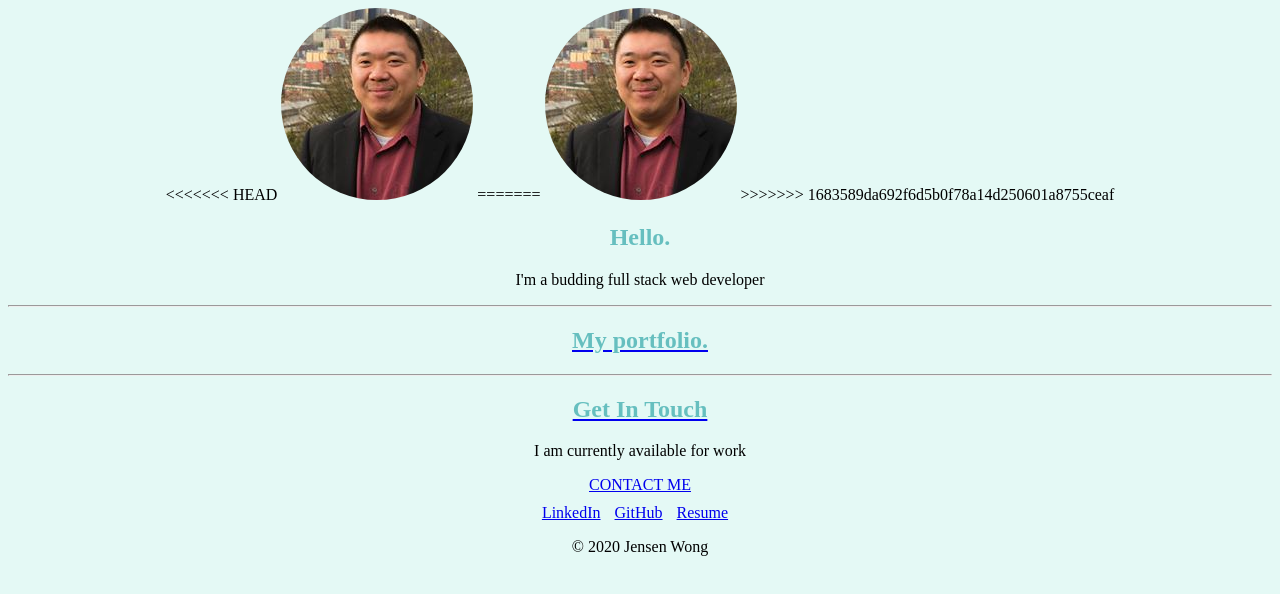
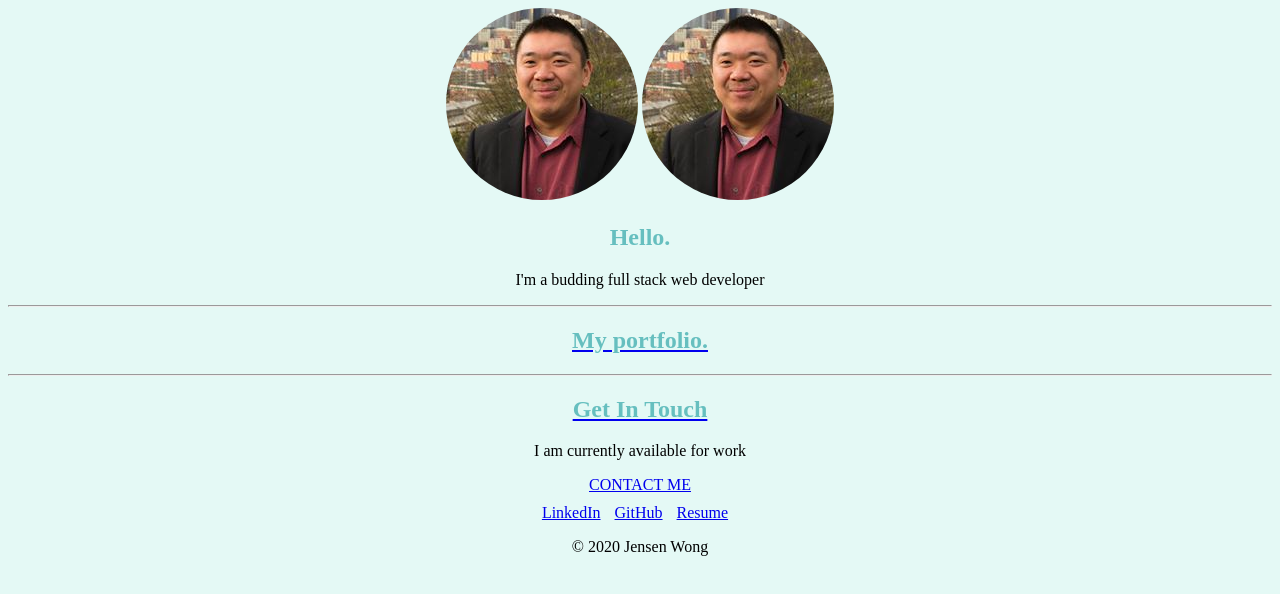
Before and after one commit to jensenwong1/Bootstrap-Portfolio, a plain HTML site: page index.html in a window 1280 px wide. Drawn offline with Linux system fonts and the light colour scheme; files whose address does not match are found by name.

Commit message:
Update index.html

```diff
--- a/index.html
+++ b/index.html
@@ -12,11 +12,10 @@
 
 <div class="middle-container">
     <div class="profile">
-<<<<<<< HEAD
+
       <img src="images/round.profile.png" alt="profile pic">
-=======
       <img src="../assets/images/round.profile.png" alt="profile pic">
->>>>>>> 1683589da692f6d5b0f78a14d250601a8755ceaf
+
       <h2>Hello.</h2>
       <p>I'm a budding full stack web developer</p>
     </div>
```
